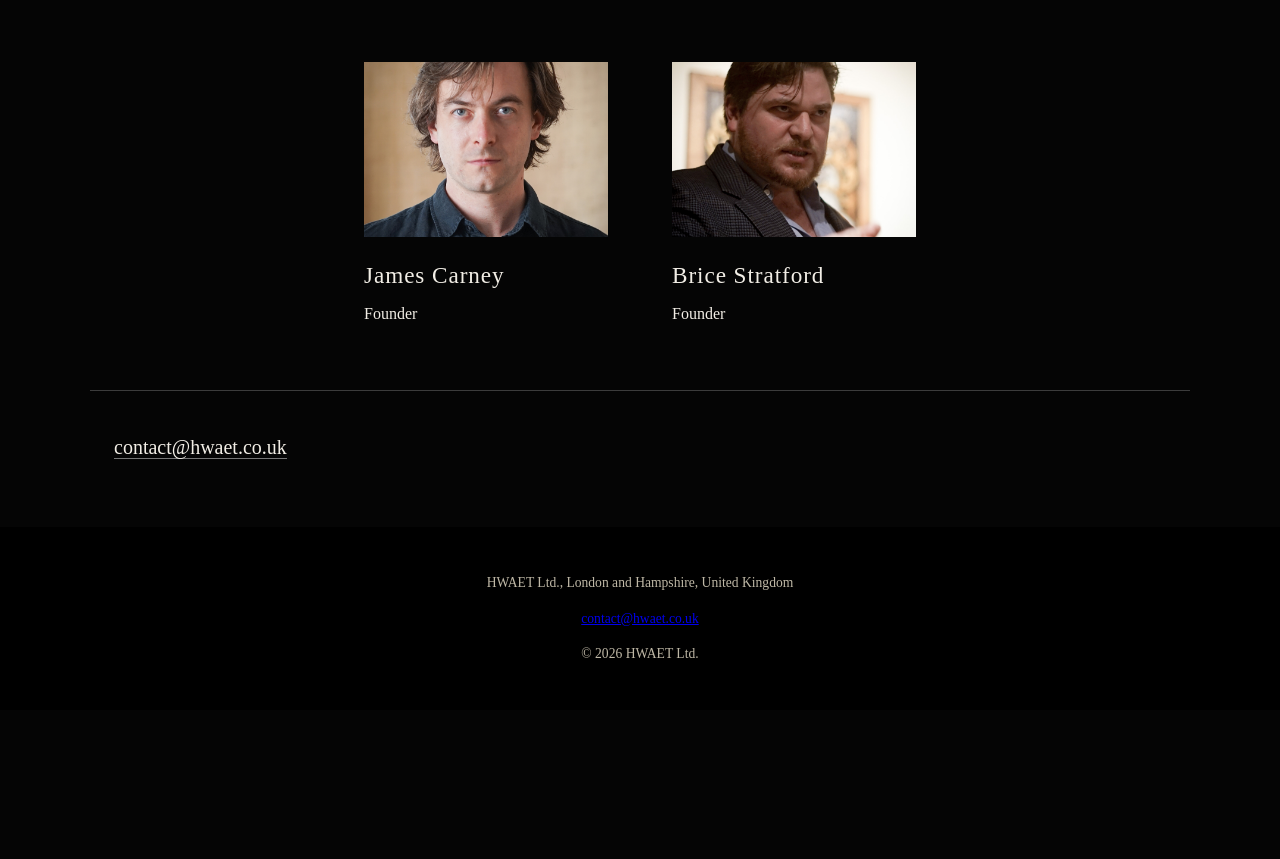
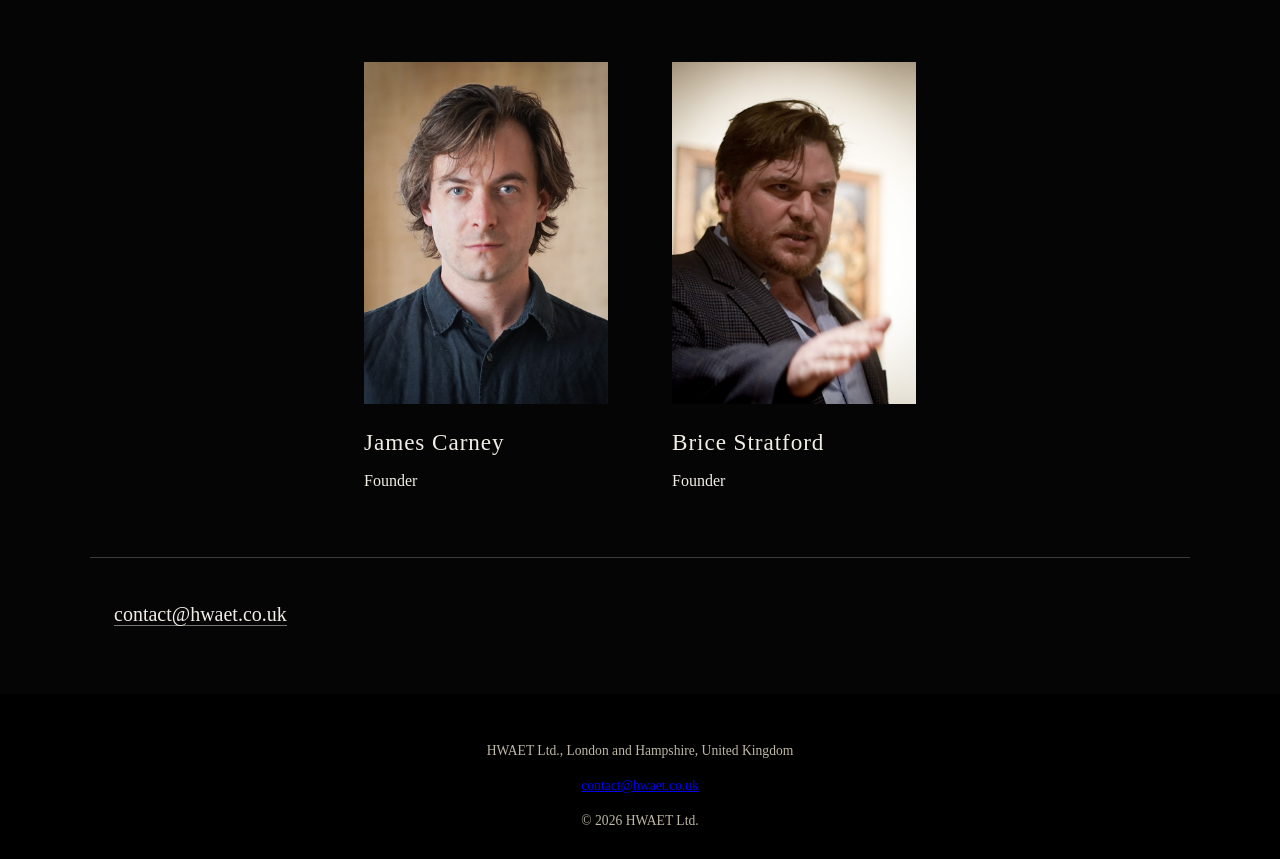
Before and after one commit to UnseenJim/Hwaet, an Eleventy site: page index.njk in a window 1280 px wide. Shown: the part 846-1705 px from the top of the page. Before the commit the page ends 1556 px from the top, so only its background shows below. Built offline with nearby package versions, Linux system fonts and the light colour scheme; Eleventy itself is replaced by a stand-in of ours; files that its build step writes are made by us from their sources; a web font is replaced by a local one.

Commit message:
Update layout and content with images and styles

```diff
--- a/css/styles.css
+++ b/css/styles.css
@@ -103,7 +103,7 @@ section {
 
 .hwaet-bio img {
   width: 100%;
-  aspect-ratio: 7 / 5;
+  aspect-ratio: 5 / 7;
   object-fit: cover;
   display: block;
   margin-bottom: 1.25rem;
```
